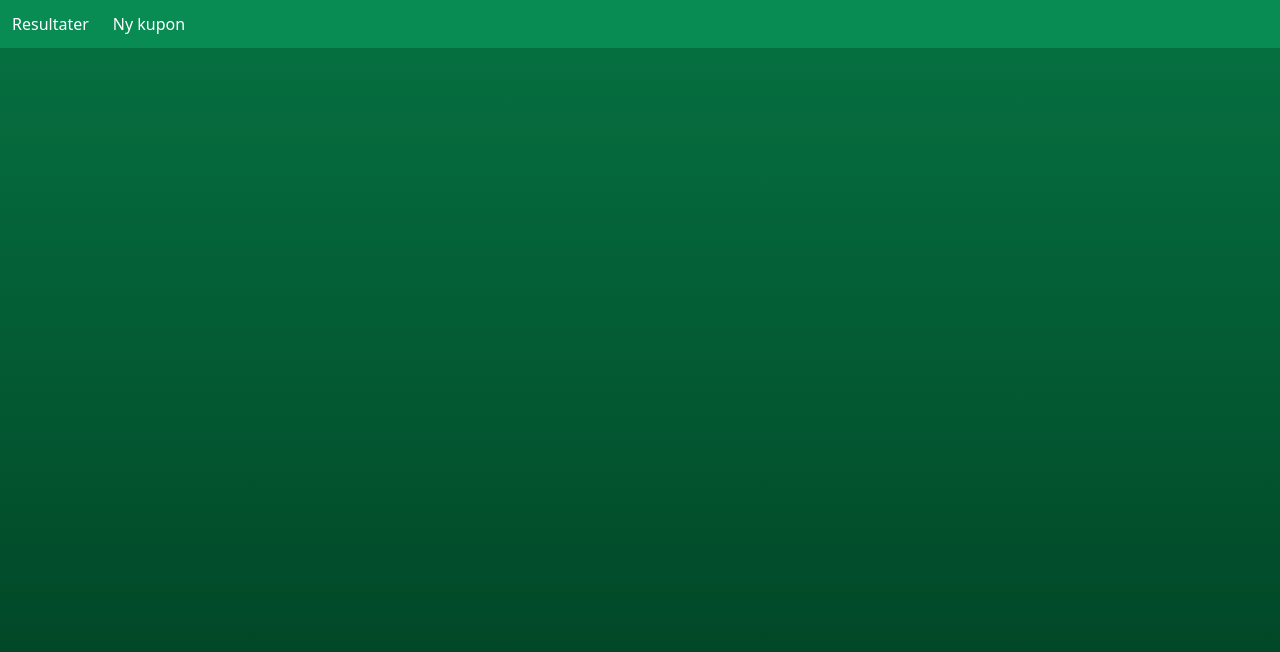
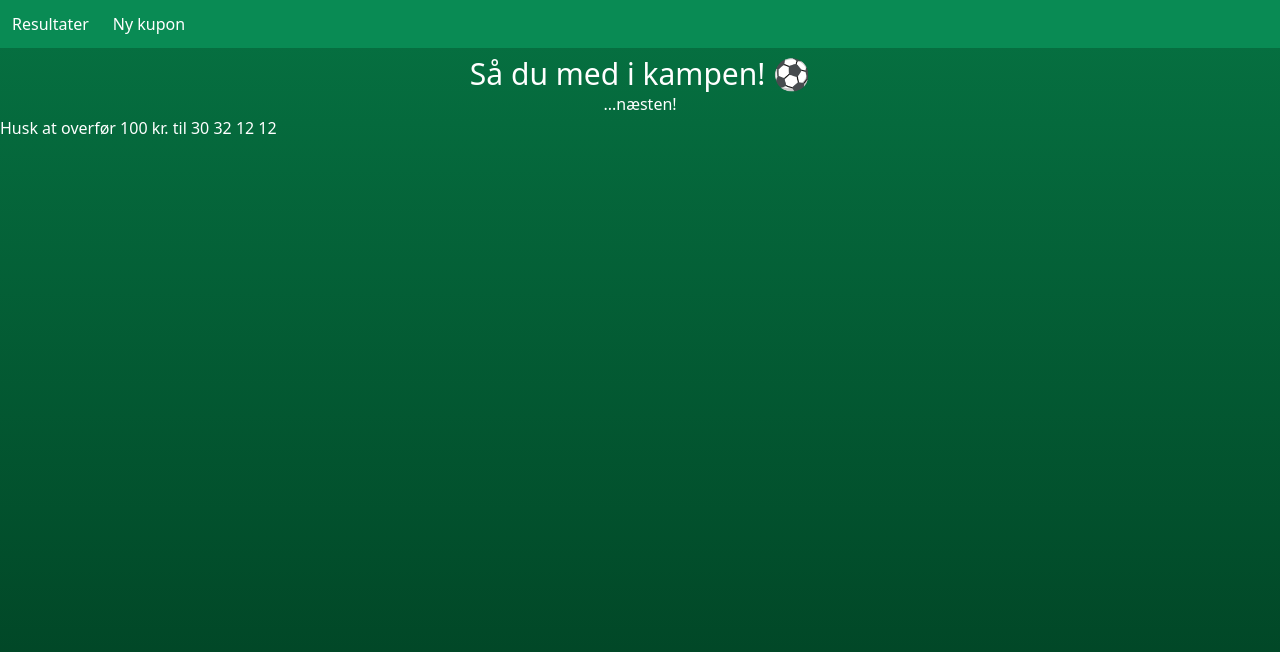
Before and after one commit to Thomasmc96/tips-manager, a React (Create React App) app: page /kvittering in a window 1280 px wide. Before the commit this address had no page. Shown: the top 652 px of the page. Built offline with nearby package versions, Linux system fonts and the light colour scheme.

Commit message:
summary wip

```diff
--- a/src/App.js
+++ b/src/App.js
@@ -3,6 +3,7 @@ import { BrowserRouter as Router, Routes, Route } from "react-router-dom";
 import Header from "./components/header/Header";
 import Standings from "./components/standings/Standings";
 import TipsBuilder from "./components/tipsBuilder/TipsBuilder";
+import Summary from "./components/tipsBuilder/Summary";
 
 function App() {
   return (
@@ -11,6 +12,7 @@ function App() {
       <Routes>
         <Route path="/" element={<Standings />} />
         <Route path="/tipskupon" element={<TipsBuilder />} />
+        <Route path="kvittering" element={<Summary />}/>
       </Routes>
     </Router>
   );
--- /dev/null
+++ b/src/components/tipsBuilder/Summary.js
@@ -0,0 +1,12 @@
+import React from "react";
+
+const Summary = () => {
+    return(
+        <div className="container mx-auto mt-2">
+            <h1 className="text-center text-3xl">Så du med i kampen! ⚽</h1>
+            <p className="text-center">...næsten!</p>
+            <p>Husk at overfør <span>100 kr.</span> til <span>30 32 12 12</span></p>
+        </div>
+    )
+}
+export default Summary;
```
